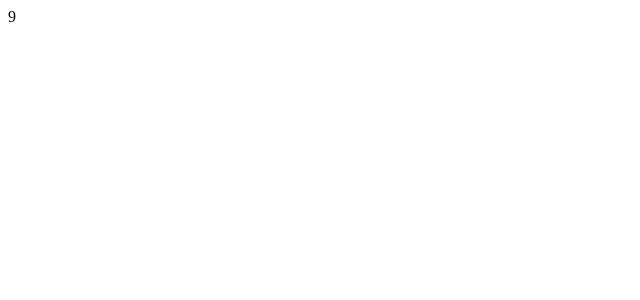
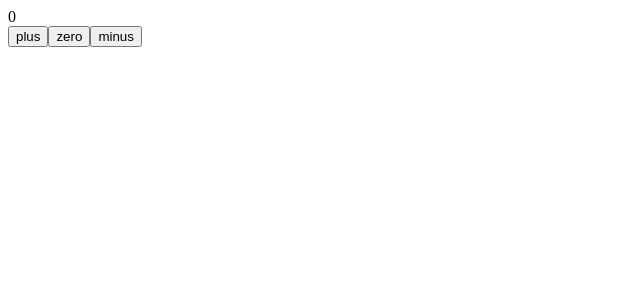
Before and after one commit to Madhusmitamis/02-laskuri-react, a React (Vite) app: page / in a window 1280 px wide. Shown: the top 300 px of the page, without its empty margins (0-640 px from the left). Built offline with nearby package versions, Linux system fonts and the light colour scheme.

Commit message:
App fixed.

```diff
--- a/src/App.jsx
+++ b/src/App.jsx
@@ -1,7 +1,58 @@
-const App = (props) => {
-  const {counter} = props
+import { useState } from 'react'
+
+const Display = ({counter}) => <div>{counter}</div>
+
+const Button = ({ onClick, text }) => (
+  <button onClick={onClick}>
+    {text}
+  </button>
+)
+const App = () => {
+const [ counter, setCounter ] = useState(0)
+console.log('rendering with counter value', counter)
+
+const increaseByOne = () => {
+  console.log('increasing, value before', counter)
+  setCounter(counter + 1)
+}
+
+const decreaseByOne = () => {
+  console.log('decreasing, value before', counter)
+  setCounter(counter - 1)
+}
+
+const setToZero = () => {
+  console.log('resetting to zero, value before', counter)
+  setCounter(0)
+}
+
+const handleClick = () => {
+  console.log('clicked')
+}
+
+// setTimeout(
+//   () => setCounter(counter + 1),
+//   1000
+// )
+console.log('rendering...', counter)
+
+// const {counter} = props
   return (
-    <div>{counter}</div>
+    <div>
+      {/* <div>{counter}</div> */}
+      {/* <button onClick={()=> setCounter(counter + 1)}>
+      <button onClick={increaseByOne}>
+        plus
+      </button>
+       <button onClick={() => setCounter(0)}>
+      <button onClick={setToZero}>
+        zero
+      </button> */}
+      <Display counter={counter}/>
+      <Button onClick={increaseByOne} text='plus'/>
+      <Button onClick={setToZero} text='zero'/>
+      <Button onClick={decreaseByOne} text='minus'/>
+    </div>
   )
 }
 
--- a/src/main.jsx
+++ b/src/main.jsx
@@ -2,19 +2,20 @@
 import ReactDOM from 'react-dom/client'
 import App from './App.jsx'
 
-let counter = 1
+// let counter = 1
 
-const refresh = () => {
+
 ReactDOM.createRoot(document.getElementById('root')).render(
-  <App counter={counter}/>)
+  <App />)
+  // <App counter={counter}/>)
 
-}
-refresh()
-counter += 1
-refresh()
-counter += 1
-refresh()
-setInterval(() => {
-  refresh()
-  counter += 1
-}, 1000)
+
+// refresh()
+// counter += 1
+// refresh()
+// counter += 1
+// refresh()
+// setInterval(() => {
+//   refresh()
+//   counter += 1
+// }, 1000)
```
